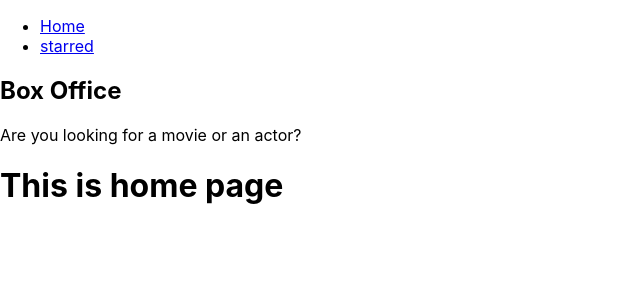
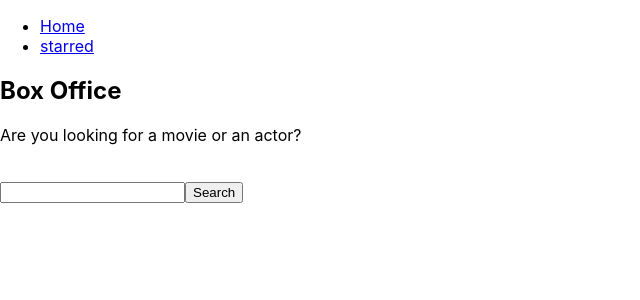
Before and after one commit to m-r-mallick/box-office, a React (Create React App) app: page / in a window 1280 px wide. Shown: the top 300 px of the page, without its empty margins (0-640 px from the left). Built offline with nearby package versions, Linux system fonts and the light colour scheme.

Commit message:
added search bar

```diff
--- a/package.json
+++ b/package.json
@@ -25,8 +25,7 @@
    },
    "eslintConfig": {
       "extends": [
-         "react-app",
-         "react-app/jest"
+         "react-app"
       ]
    },
    "browserslist": {
--- a/src/pages/Home.js
+++ b/src/pages/Home.js
@@ -1,8 +1,34 @@
-import React from 'react';
+import React, { useState } from 'react';
 import MainPageLayout from '../components/MainPageLayout';
 
 const Home = () => {
-   return <MainPageLayout>This is home page</MainPageLayout>;
+   const [input, setInput] = useState('');
+   const onInputChange = event => {
+      setInput(event.target.value);
+   };
+   const onPressEnter = event => {
+      if (event.keyCode === 13) {
+         onSearch();
+      }
+   };
+   const onSearch = async () => {
+      const rawData = await fetch(
+         `https://api.tvmaze.com/search/shows?q=${input}`
+      );
+      const jsonData = await rawData.json();
+      console.log(jsonData);
+   };
+   return (
+      <MainPageLayout>
+         <input
+            type="text"
+            onChange={event => onInputChange(event)}
+            value={input}
+            onKeyDown={event => onPressEnter(event)}
+         />
+         <button onClick={onSearch}>Search</button>
+      </MainPageLayout>
+   );
 };
 
 export default Home;
```
Also changed, not shown: 1 other file (tests, documents, lock files or other folders).
